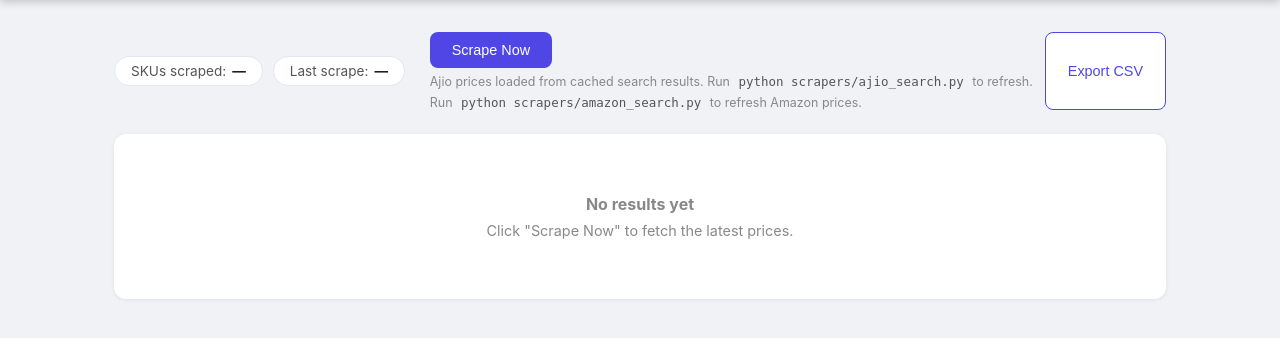
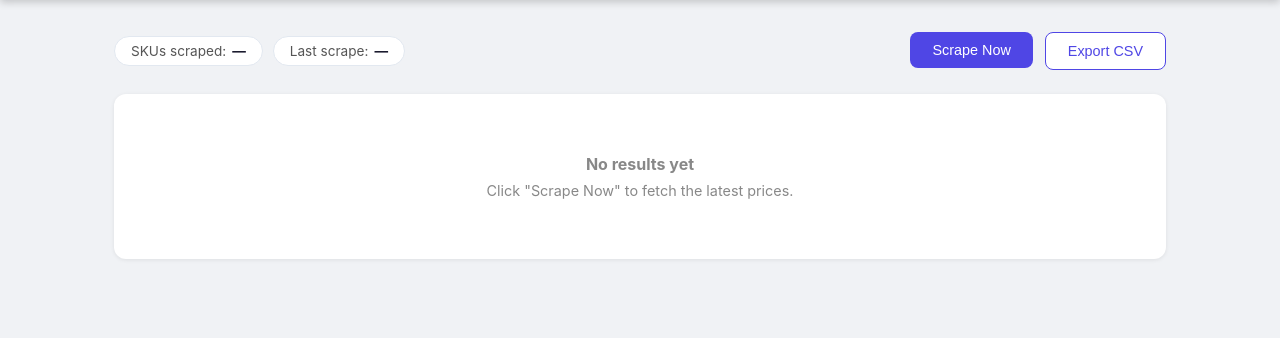
Before and after one commit to Vachan-s/price-dashboard, a Flask app: page / in a window 1280 px wide. Shown: the part 65-403 px from the top of the page. Run offline with Flask 3, Linux system fonts and the light colour scheme; data that the repository does not hold is empty; parts of the project's set-up code (start-up, migrations or seed data) failed here and were passed over.

Commit message:
Remove stale scraper notes from UI - all scrapers now run automatically

```diff
--- a/app.py
+++ b/app.py
@@ -13,7 +13,8 @@ import openpyxl
 from flask import Flask, jsonify, make_response, render_template
 from playwright.async_api import async_playwright
 
-from scrapers.amazon_search import scrape_amazon_price_with_page
+from scrapers.ajio_search import scrape_ajio_search
+from scrapers.amazon_search import scrape_amazon_price_with_page, scrape_amazon_search_page
 from scrapers.myntra import scrape_myntra_price_with_page
 from scrapers.tenxyou import scrape_tenxyou_price_with_page
 from scrapers.tenxyou_search import _product_key as _tenxyou_base_slug
@@ -396,6 +397,18 @@ def _compute_status(r: dict) -> str:
     return "error"
 
 
+async def _run_full_scrape(rows: list) -> list:
+    """Refresh the Ajio and Amazon search-result caches (concurrently — each
+    saves to its own JSON file), then run the main per-SKU scrape, which reads
+    prices from those freshly saved files."""
+    print("[SCRAPE] Refreshing Ajio and Amazon caches...", flush=True)
+    await asyncio.gather(
+        scrape_ajio_search(),
+        scrape_amazon_search_page(),
+    )
+    return await _run_scrape(rows)
+
+
 async def _run_scrape(rows: list) -> list:
     """rows: [(sku, name), ...] from sku_mapping.xlsx — used as a display-name
     fallback and to pick up any SKUs that aren't in url_mapping.xlsx at all."""
@@ -543,7 +556,7 @@ def scrape():
             continue
         rows.append((sku, (row[name_col] or "").strip()))
 
-    results = asyncio.run(_run_scrape(rows))
+    results = asyncio.run(_run_full_scrape(rows))
 
     output = {
         "timestamp": datetime.now(timezone.utc).strftime("%Y-%m-%dT%H:%M:%SZ"),
--- a/templates/index.html
+++ b/templates/index.html
@@ -72,19 +72,6 @@
       gap: 8px;
     }
     #btn-scrape:hover:not(:disabled) { opacity: 0.88; }
-
-    .ajio-refresh-note {
-      font-size: 0.78rem;
-      color: #888;
-      margin-top: 6px;
-    }
-    .ajio-refresh-note code {
-      background: #f0f2f5;
-      border-radius: 4px;
-      padding: 1px 5px;
-      font-family: monospace;
-      color: #555;
-    }
 
     #btn-export {
       background: #fff;
@@ -275,8 +262,6 @@
           <div class="spinner" id="spinner"></div>
           <span id="btn-scrape-label">Scrape Now</span>
         </button>
-        <p class="ajio-refresh-note">Ajio prices loaded from cached search results. Run <code>python scrapers/ajio_search.py</code> to refresh.</p>
-        <p class="ajio-refresh-note">Run <code>python scrapers/amazon_search.py</code> to refresh Amazon prices.</p>
       </div>
       <button id="btn-export">Export CSV</button>
     </div>
@@ -450,7 +435,7 @@
     btnScrape.disabled = true;
     btnExport.disabled = true;
     spinner.style.display = 'block';
-    label.textContent = 'Scraping…';
+    label.textContent = 'Running... (this may take 10-15 mins)';
 
     try {
       const res  = await fetch('/scrape', { method: 'POST' });
```
